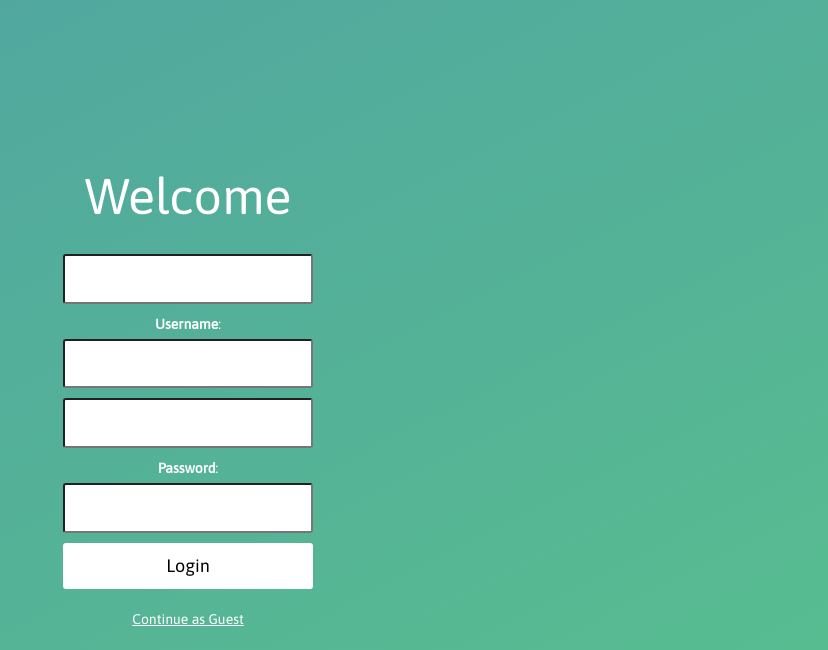
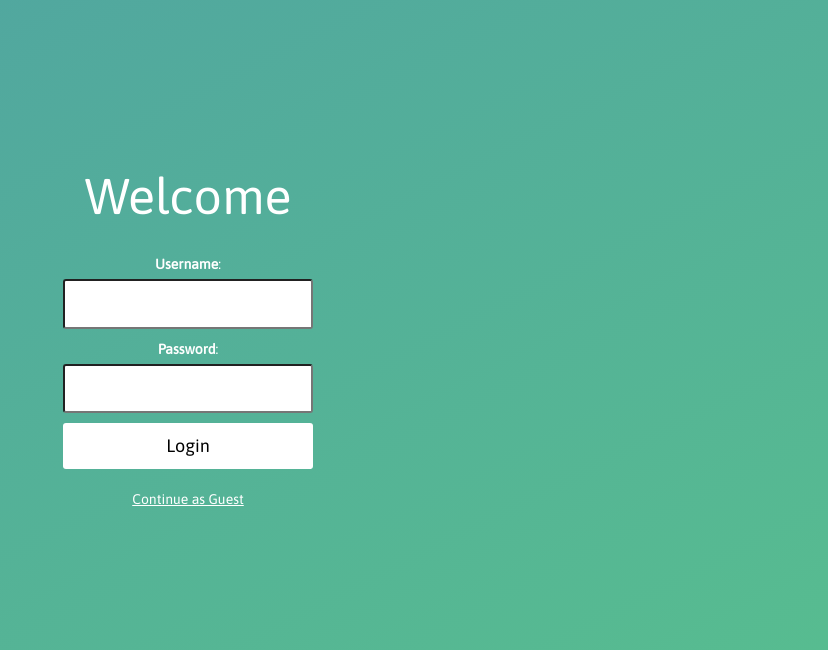
Before and after one commit to adithyaj/calhacks4, a Flask app: page / in a window 1280 px wide. Shown: the part 601-1251 px from the top of the page, without its empty margins (452-1280 px from the left). Run offline with Flask 2, Linux system fonts and the light colour scheme; parts of the project's set-up code (start-up, migrations or seed data) failed here and were passed over; some libraries are stand-ins or nearby versions.

Commit message:
check login

```diff
--- a/backend/templates/login.html
+++ b/backend/templates/login.html
@@ -166,10 +166,11 @@
 		<h2>Welcome</h2>
 
 		<form class="form" action="{{ url_for('login') }}" method="Post">
-
-			<div> <input type="text" placeholder="Username"> {{ form.username.label }}: {{ form.username() }}</div>
-			<div> <input type="password" placeholder="Password"> {{ form.password.label }}: {{ form.password() }}</div>
-			<button style = "color: black;" type="submit" id="login-button" >Login</button>
+<!-- 			<input type="text" placeholder="Username">
+ -->			<div> {{ form.username.label }}: {{ form.username() }}</div>
+			<div>  {{ form.password.label }}: {{ form.password() }}</div>
+<!-- 			<input type="password" placeholder="Password">
+ -->			<button style = "color: black;" type="submit" id="login-button" >Login</button>
 		</form>
 
 		<a href= "pref.html"><p style = "text-decoration: underline; color: white;"> Continue as Guest </p>  </a>
```
